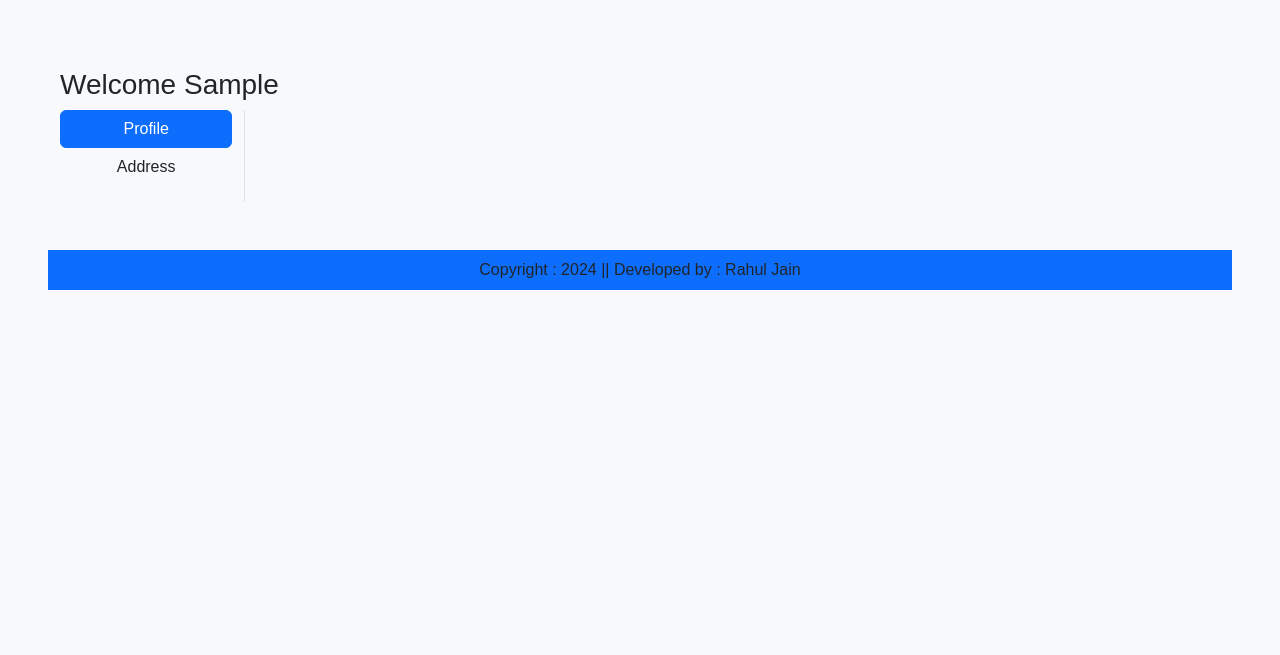
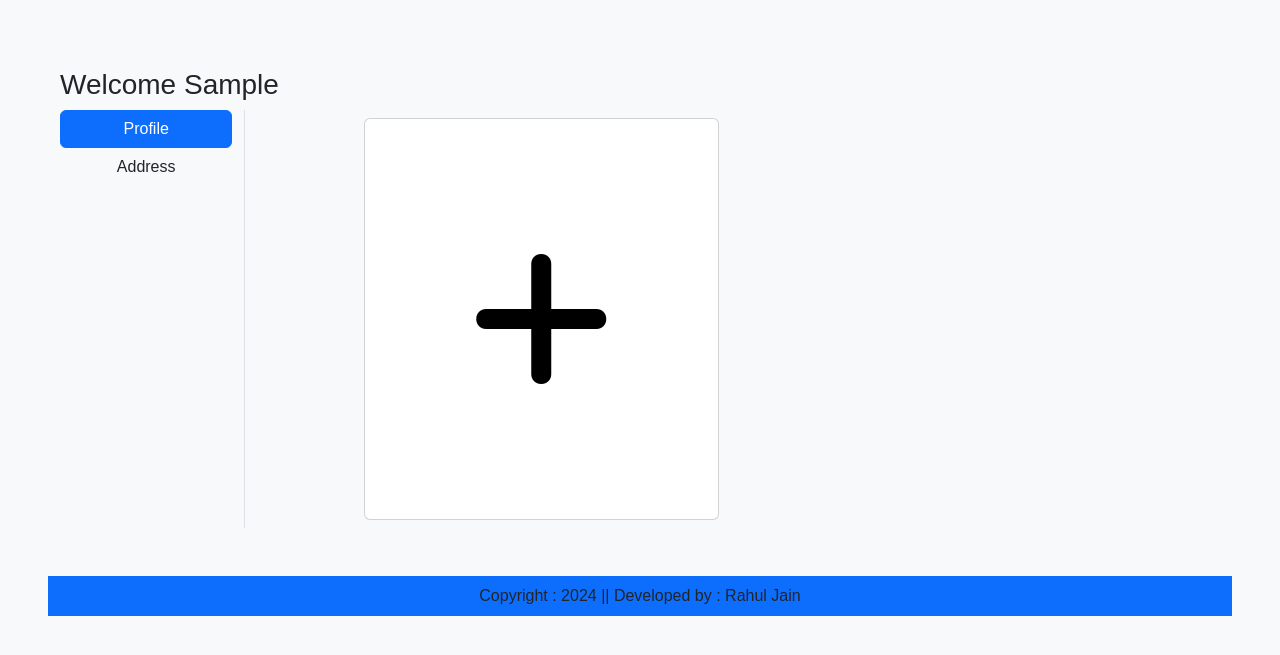
Before and after one commit to RahulSaini3125/Auction, a Django app: page /address/ in a window 1280 px wide. Shown: the part 56-711 px from the top of the page. Run offline with Django 5.2, Linux system fonts and the light colour scheme; the visitor is signed in with stand-in values (Sample User, id 1); data that the repository does not hold is empty.

Commit message:
address changes

```diff
--- a/Auction/urls.py
+++ b/Auction/urls.py
@@ -41,6 +41,7 @@ urlpatterns = [
     path('pluswishlist/',views.plus_wishlist,name='pluswishlist'),
     path('minuswishlist/',views.minus_wishlist,name='minuswishlist'),
     path('addproduct/',views.addproduct,name='addproduct'),
+    path('add_address/',views.add_address,name='add_address'),
     # path('create/', views.create_auction, name='create_auction'),
 
 ]+static(settings.MEDIA_URL,document_root=settings.MEDIA_ROOT)
--- a/Auction/views.py
+++ b/Auction/views.py
@@ -376,3 +376,21 @@ def addproduct(request):
             messages.error(request,'Somthing Went Wrong')
             print('unsuccessfully')
     return render(request,'addproduct.html', addproduct_dict)
+
+def add_address(request):
+    form = CustomerProfileForm(request.POST)
+    if form.is_valid():
+        user = request.user
+        name = form.cleaned_data['name']
+        locality = form.cleaned_data['locality']
+        city = form.cleaned_data['city']
+        mobile = form.cleaned_data['mobile']
+        state = form.cleaned_data['state']
+        pincode = form.cleaned_data['pincode']
+        reg = Customer(user = user , name = name , locality = locality , city = city , mobile = mobile, state = state , pincode = pincode)
+        reg.save()
+        messages.success(request,"Congratulations! Profile Save Succesfully")
+        return redirect('address')
+    else:
+        messages.warning(request,"Invalid Input Data")
+    return render(request,'add_address.html',{'form':form})
--- a/Templates/address.html
+++ b/Templates/address.html
@@ -52,6 +52,15 @@
                     </div>
 
                 {% endfor %}
+                <div class = "col-sm-6">
+                    <div class = "card m-2">
+                        <div class ="add-card-body">
+                            <a href="{% url 'add_address' %}"  class="add_address">
+                                <i class="fa-solid fa-plus"></i>
+                            </a>
+                        </div>
+                    </div>
+                </div>
             </div>
         </div>
 
--- a/static/style.css
+++ b/static/style.css
@@ -89,3 +89,22 @@ body {
     font-size: 18px;
     color: #dc3545;
 }
+
+.fa-plus{
+    font-size: 10rem;
+    cursor: pointer;
+}
+
+.add-card-body{
+    display: flex;
+    justify-content: center;
+    align-items: center;
+    min-height: 50vh;
+}
+
+.add_address{
+    background-color: transparent;
+    border: none;
+    outline: none;
+    color: black;
+}
```
Also changed, not shown: Templates/add_address.html (added, +46 -0 lines).
